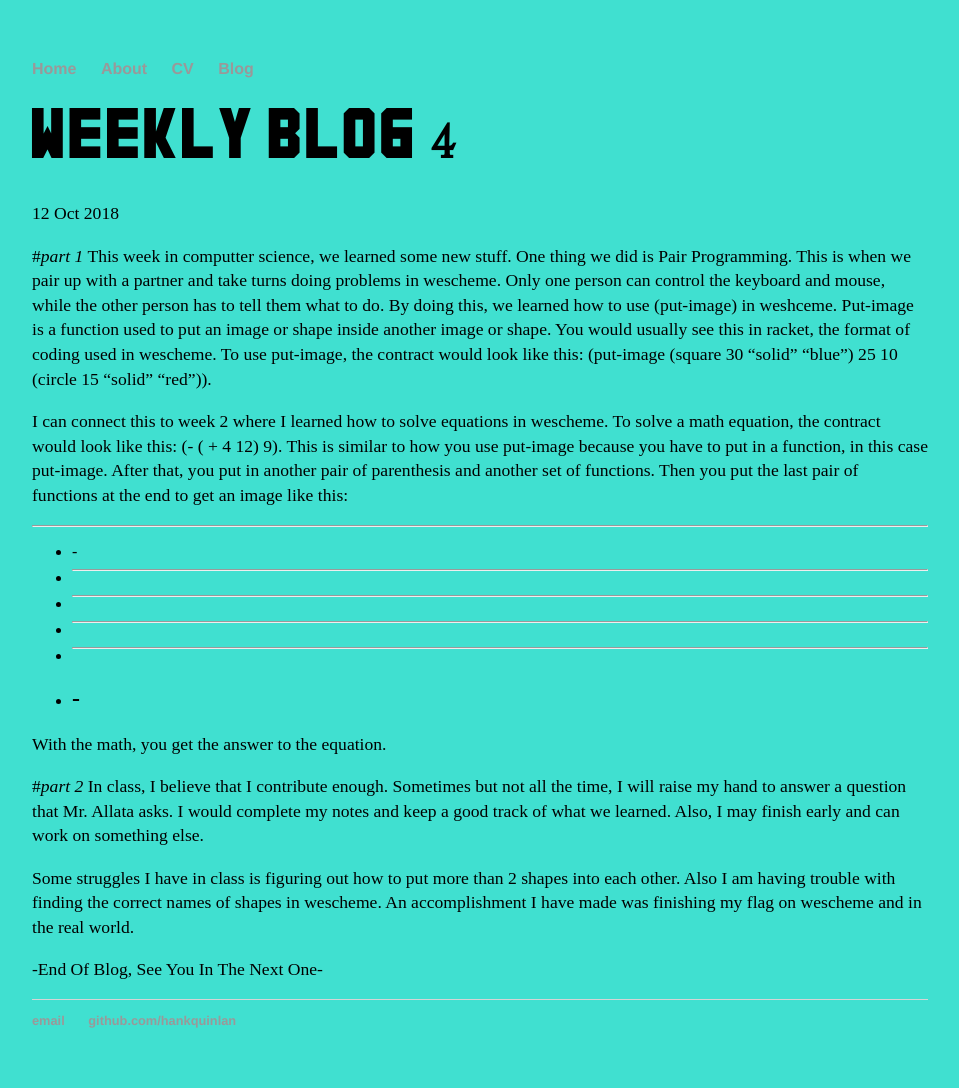
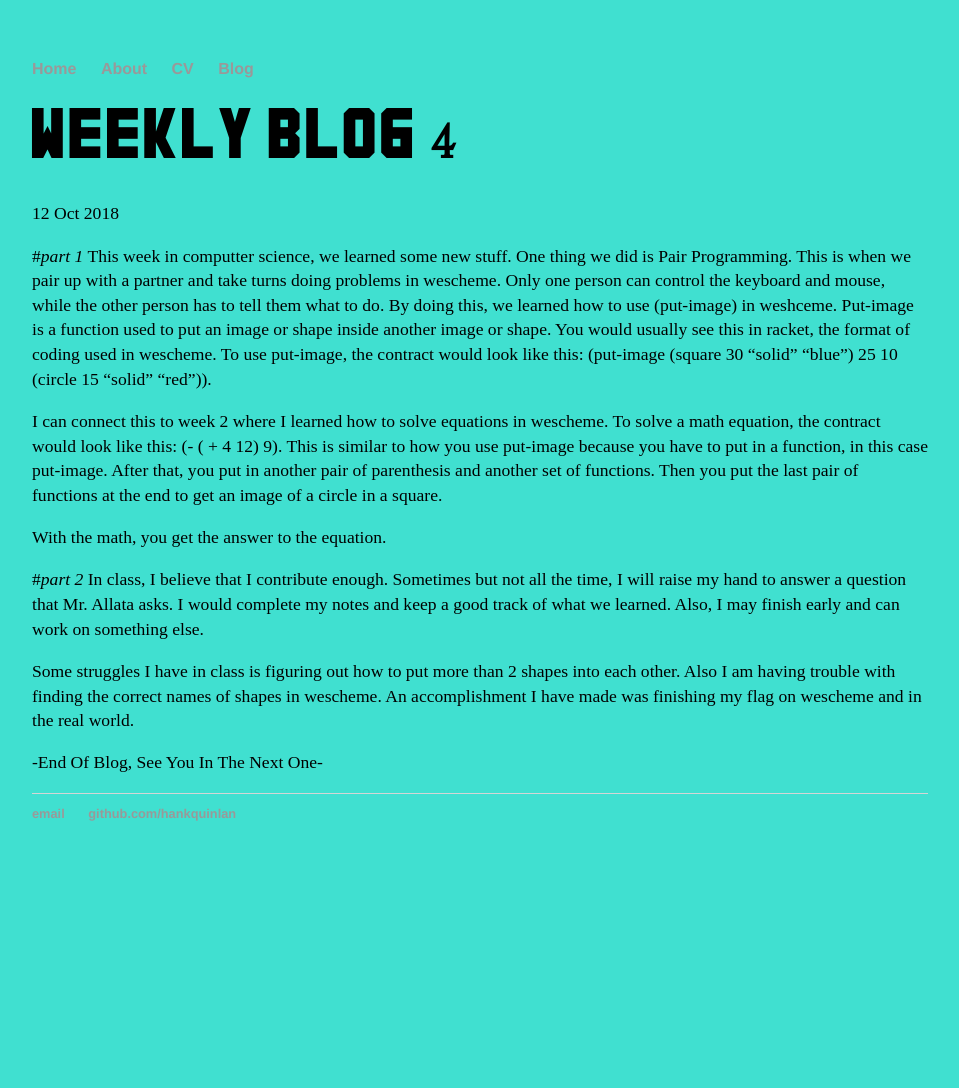
Before and after one commit to tylerm2204/tylerm2204.github.io, a Jekyll site: the page built from _posts/2018-10-12-weekly-reflection.md, in a window 1280 px wide. Shown: the whole page, without its empty margins (160-1119 px from the left). Built offline with Jekyll 4.4.1, drawn with Linux system fonts in a browser that asks for light colours; after the commit the page ends 900 px from its top, so only the background shows below that.

Commit message:
Update 2018-10-12-weekly-reflection.md

```diff
--- a/_posts/2018-10-12-weekly-reflection.md
+++ b/_posts/2018-10-12-weekly-reflection.md
@@ -7,16 +7,7 @@ date: 2018-10-12
 This week in computter science, we learned some new stuff. One thing we did is Pair Programming. This is when we pair up with a partner
 and take turns doing problems in wescheme. Only one person can control the keyboard and mouse, while the other person has to tell them what to do. By doing this, we learned how to use (put-image) in weshceme. Put-image is a function used to put an image or shape inside another image or shape. You would usually see this in racket, the format of coding used in wescheme. To use put-image, the contract would look like this: (put-image (square 30 "solid" "blue") 25 10 (circle 15 "solid" "red")).
 
-I can connect this to week 2 where I learned how to solve equations in wescheme. To solve a math equation, the contract would look like this: (- ( + 4 12) 9). This is similar to how you use put-image because you have to put in a function, in this case put-image. After that, you put in another pair of parenthesis and another set of functions. Then you put the last pair of functions at the end to get an image like this:
-
-------------------
--                -
--     -----      -
--   ---   ---    -
--   ---   ---    -
--     -----      -
--                -
-------------------
+I can connect this to week 2 where I learned how to solve equations in wescheme. To solve a math equation, the contract would look like this: (- ( + 4 12) 9). This is similar to how you use put-image because you have to put in a function, in this case put-image. After that, you put in another pair of parenthesis and another set of functions. Then you put the last pair of functions at the end to get an image of a circle in a square.
 
 With the math, you get the answer to the equation.
 
```
